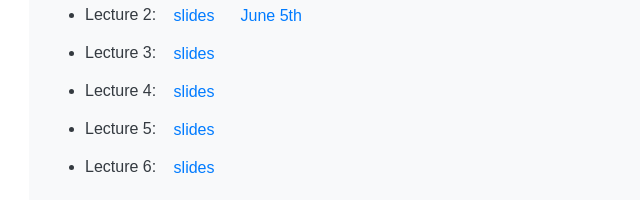
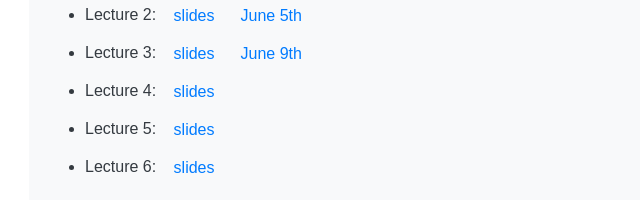
Before and after one commit to ciiram/ciiram.github.io, a plain HTML site: page speech-processing.html in a window 1280 px wide. Shown: the part 266-466 px from the top of the page, 41-681 px from the left. Drawn offline with nearby package versions, Linux system fonts and the light colour scheme.

Commit message:
update with June 9th lecture

```diff
--- a/speech-processing.html
+++ b/speech-processing.html
@@ -30,7 +30,7 @@
           <li> <a href="files/lecture_notes/sp_content.pdf" class="btn btn-link" role="button">Course Content</a>
           <li>  Lecture 1: <a href="files/lecture_notes/sp_slides_lecture_1.pdf" class="btn btn-link" role="button">slides</a><a href="https://sc.conference.ke/playback/presentation/2.3/9b18a7753a4f4b662fae164a153934f9d69e54c6-1685359061114" class="btn btn-link" role="button">May 29th</a><a href="https://sc.conference.ke/playback/presentation/2.3/bdb64a8a1cc0c07a44d780237304b48021a337ed-1685694620099" class="btn btn-link" role="button">June 2nd</a>
           <li>  Lecture 2: <a href="files/lecture_notes/sp_slides_lecture_2.pdf" class="btn btn-link" role="button">slides</a><a href="https://sc.conference.ke/playback/presentation/2.3/9ece7ca255aa3e66bb3ac75f160dff646f28b829-1685964479584" class="btn btn-link" role="button">June 5th</a>
-          <li>  Lecture 3: <a href="files/lecture_notes/sp_slides_lecture_3.pdf" class="btn btn-link" role="button">slides</a>
+          <li>  Lecture 3: <a href="files/lecture_notes/sp_slides_lecture_3.pdf" class="btn btn-link" role="button">slides</a><a href="https://sc.conference.ke/playback/presentation/2.3/b771a8934231078f98bb6f31a1837f2dbac88933-1686314352569" class="btn btn-link" role="button">June 9th</a>
           <li>  Lecture 4: <a href="files/lecture_notes/sp_slides_lecture_4.pdf" class="btn btn-link" role="button">slides</a>
           <li>  Lecture 5: <a href="files/lecture_notes/sp_slides_lecture_5.pdf" class="btn btn-link" role="button">slides</a>
           <li>  Lecture 6: <a href="files/lecture_notes/sp_slides_lecture_6.pdf" class="btn btn-link" role="button">slides</a>
```
